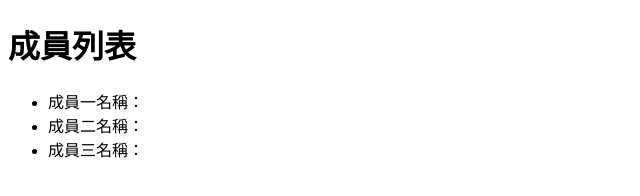
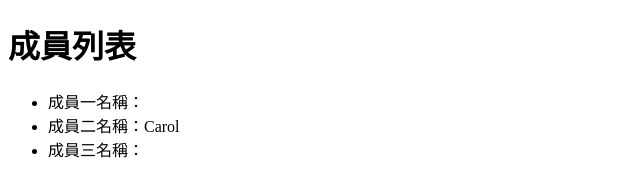
Before and after one commit to wayne0415/day4-git, a plain HTML site: page index.html in a window 1280 px wide. Shown: the full height of the page, 0-640 px from the left. Drawn offline with Linux system fonts and the light colour scheme.

Commit message:
新增成員二

```diff
--- a/index.html
+++ b/index.html
@@ -9,7 +9,7 @@
     <h1>成員列表</h1>
     <ul>
       <li>成員一名稱：</li>
-      <li>成員二名稱：</li>
+      <li>成員二名稱：Carol</li>
       <li>成員三名稱：</li>
     </ul>
   </body>
```
